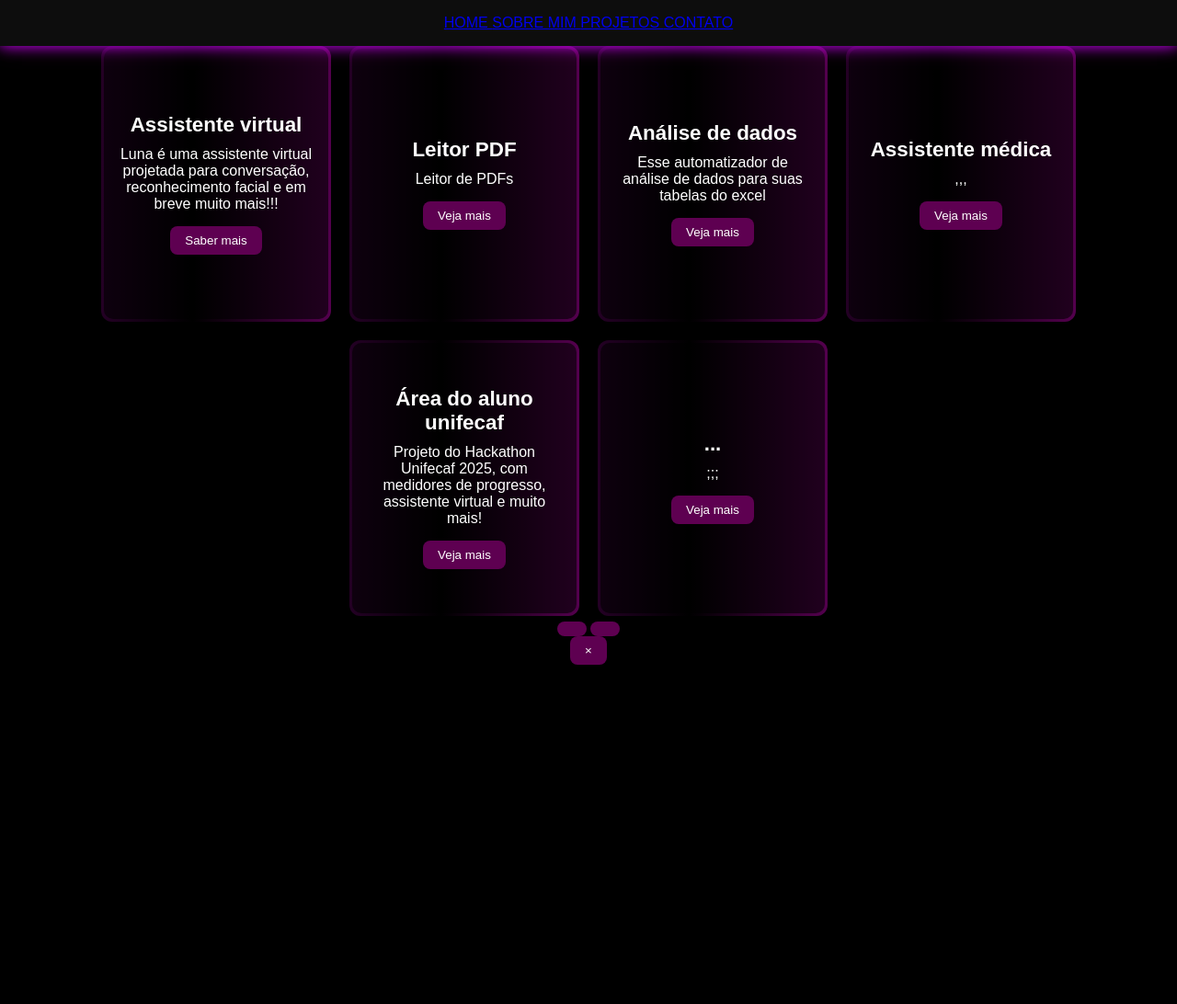
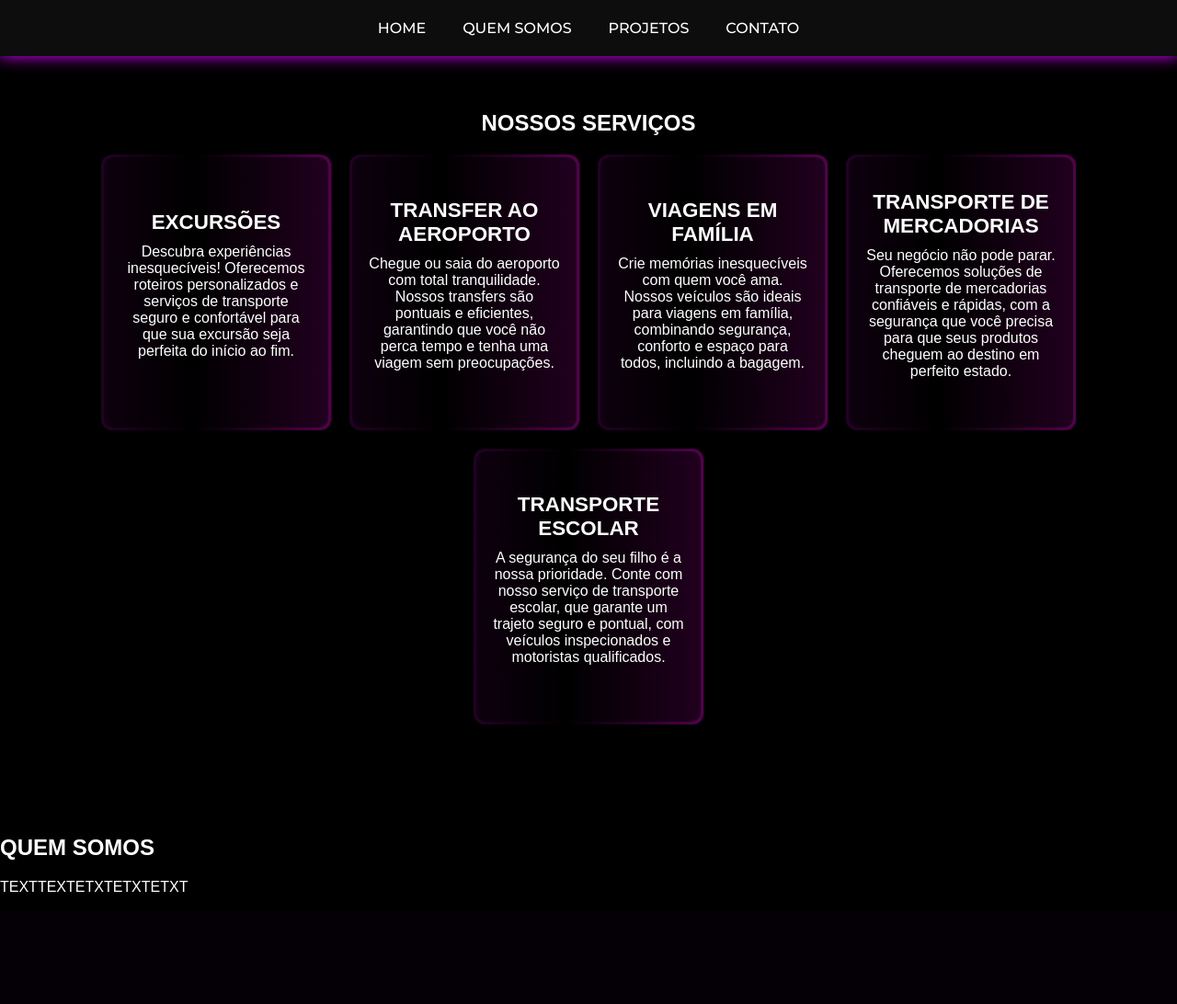
Before and after one commit to Milleny-pin/Site_Translari, a Flask app: page / in a window 1280 px wide. Shown: the whole page at 92% size. After the commit the page ends 970 px from the top, so only its background shows below. Run offline with Flask 3, Linux system fonts and the light colour scheme.

Commit message:
Começando a seção quem somos

```diff
--- a/static/style.css
+++ b/static/style.css
@@ -1,3 +1,4 @@
+@import url('https://fonts.googleapis.com/css2?family=Montserrat:500');
 body {
     font-family: 'Poppins', sans-serif;
     background-color: #000;
@@ -28,7 +29,7 @@ header {
 #home {
   text-align: center;
   background: #000;
-  padding: 50px 0;
+  padding: 100px 0;
 }
 
 #home .slide {
@@ -112,3 +113,53 @@ header {
   0% { background-position: 0% 50%; }
   100% { background-position: 200% 50%; }
 }
+
+
+
+
+
+.menu{
+    display: flex;
+    gap: 40px;
+    justify-content: center;
+
+}
+.menu a{
+    text-decoration: none;
+    color: #fff;
+    font-family: 'Montserrat', sans-serif;
+    font-weight: 500;
+    padding: 5px 0 ;
+    position: relative;
+    transition: all 0.3s ease;
+}
+
+.menu a span{
+    content: '';
+    position: absolute;
+    bottom: 0;
+    left: 0;
+    width: 0;
+    height: 2px;
+    background-color: #9000a9a9;
+    transition: width 0.3s ease;
+}
+
+.menu a:hover{
+    color: #9000a9a9;
+}
+
+.menu a:hover span{
+    width: 100%;
+}
+
+
+.container-h1 {
+  text-align: center;
+}
+
+.h1 {
+    position: relative;
+    display: inline-block;
+    z-index: 0;
+}
--- a/templates/index.html
+++ b/templates/index.html
@@ -10,74 +10,61 @@
     <header>
         <nav class="menu">
   <a href="#home">HOME <span></span></a>
-  <a href="#sobre">SOBRE MIM <span></span></a>
+  <a href="#sobre">QUEM SOMOS <span></span></a>
   <a href="#serviços">PROJETOS <span></span></a>
   <a href="#contato">CONTATO <span></span></a>
 </nav></header>
 <main>
     <section id="home">
+        <div class="container-h1">
+    <h1>NOSSOS SERVIÇOS</h1>
+</div>
+
     <div class="container">
         <div class="slide">
             <div class="item">
                 <div class="content">
-                    <div class="name">Assistente virtual</div>
-                    <div class="des">Luna é uma assistente virtual projetada para conversação, reconhecimento facial e em breve muito mais!!!</div>
-                    <button class="open-modal-btn" data-video="https://www.youtube.com/embed/dQw4w9WgXcQ">Saber mais</button>
+                    <div class="name">EXCURSÕES</div>
+                    <div class="des">Descubra experiências inesquecíveis! Oferecemos roteiros personalizados e serviços de transporte seguro e confortável para que sua excursão seja perfeita do início ao fim.</div>
+
                 </div>
             </div>
             <div class="item">
                 <div class="content">
-                    <div class="name">Leitor PDF</div>
-                    <div class="des">Leitor de PDFs</div>
-                    <button class="open-modal-btn" data-video="https://www.youtube.com/embed/dQw4w9WgXcQ">Veja mais</button>
+                    <div class="name">TRANSFER AO AEROPORTO</div>
+                    <div class="des">Chegue ou saia do aeroporto com total tranquilidade. Nossos transfers são pontuais e eficientes, garantindo que você não perca tempo e tenha uma viagem sem preocupações.</div>
+
                 </div>
             </div>
             <div class="item">
                 <div class="content">
-                    <div class="name">Análise de dados</div>
-                    <div class="des">Esse automatizador de análise de dados para suas tabelas do excel</div>
-                    <button class="open-modal-btn" data-video="https://www.youtube.com/embed/dQw4w9WgXcQ">Veja mais</button>
+                    <div class="name">VIAGENS EM FAMÍLIA</div>
+                    <div class="des">Crie memórias inesquecíveis com quem você ama. Nossos veículos são ideais para viagens em família, combinando segurança, conforto e espaço para todos, incluindo a bagagem.</div>
+
                 </div>
             </div>
             <div class="item">
                 <div class="content">
-                    <div class="name">Assistente médica</div>
-                    <div class="des">,,,</div>
-                    <button class="open-modal-btn" data-video="https://www.youtube.com/embed/dQw4w9WgXcQ">Veja mais</button>
+                    <div class="name">TRANSPORTE DE MERCADORIAS</div>
+                    <div class="des">Seu negócio não pode parar. Oferecemos soluções de transporte de mercadorias confiáveis e rápidas, com a segurança que você precisa para que seus produtos cheguem ao destino em perfeito estado.</div>
+
                 </div>
             </div>
             <div class="item">
                 <div class="content">
-                    <div class="name">Área do aluno unifecaf</div>
-                    <div class="des">Projeto do Hackathon Unifecaf 2025, com medidores de progresso, assistente virtual e muito mais!</div>
-                    <button class="open-modal-btn" data-video="https://youtu.be/QZX3sNQdS4I">Veja mais</button>
+                    <div class="name">TRANSPORTE ESCOLAR</div>
+                    <div class="des">A segurança do seu filho é a nossa prioridade. Conte com nosso serviço de transporte escolar, que garante um trajeto seguro e pontual, com veículos inspecionados e motoristas qualificados.</div>
+
                 </div>
             </div>
-            <div class="item">
-                <div class="content">
-                    <div class="name">...</div>
-                    <div class="des">;;;</div>
-                    <button class="open-modal-btn" data-video="https://www.youtube.com/embed/dQw4w9WgXcQ">Veja mais</button>
-                </div>
-            </div>
-        </div>
 
-        <div class="button">
-            <button class="prev"><i class="fa-solid fa-arrow-left"></i></button>
-            <button class="next"><i class="fa-solid fa-arrow-right"></i></button>
-        </div>
-    </div>
 
-    <div id="modal-overlay" class="modal-overlay">
-        <div class="modal-card">
-            <button class="close-btn" id="close-modal">&times;</button>
-            <div class="video-container">
-                <iframe id="video-iframe" width="560" height="315" src="" frameborder="0"
-                    allow="accelerometer; autoplay; clipboard-write; encrypted-media; gyroscope; picture-in-picture"
-                    allowfullscreen>
-                </iframe>
-            </div>
-        </div>
+</section>
+
+<section id="sobre">
+    <div class="quem-somos">
+        <h2>QUEM SOMOS</h2>
+        <P>TEXTTEXTETXTETXTETXT</P>
     </div>
 </section>
 
```
